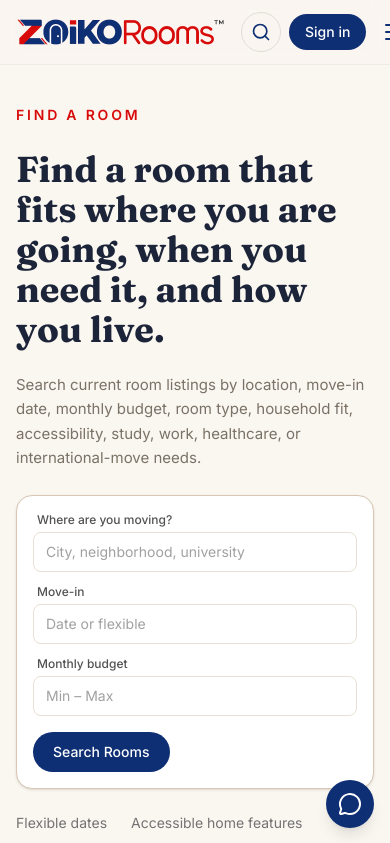
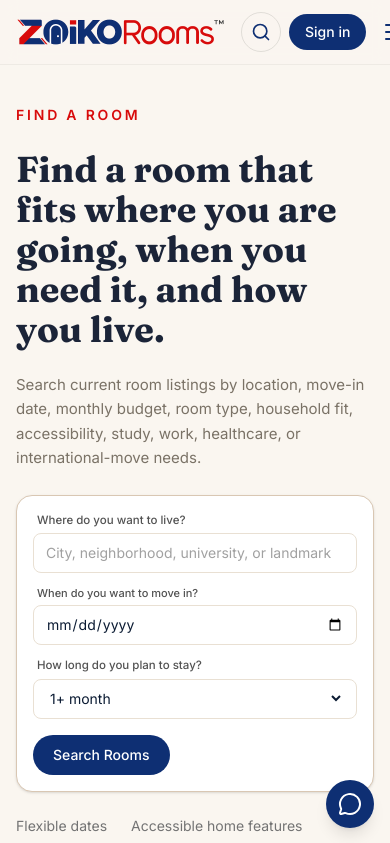
Before and after one commit to ZoikoGroup/zoiko-rooms-react, a Next.js app: page /find-a-room in a window 390 px wide. Shown: the top 843 px of the page. Built offline with nearby package versions, Linux system fonts and the light colour scheme.

Commit message:
Updated how it works & find a room page

```diff
--- a/components/find-a-room/HeroSection.tsx
+++ b/components/find-a-room/HeroSection.tsx
@@ -6,7 +6,11 @@ import { fadeUp } from "@/lib/motion";
 import { useLanguage } from "@/lib/i18n/LanguageProvider";
 import { NaturalImage } from "./NaturalImage";
 
-const tags = ["Flexible dates", "Accessible home features", "Institution or employer"];
+const tags = [
+  "Flexible dates",
+  "Accessible home features",
+  "Institution or employer",
+];
 
 export function HeroSection() {
   const { t } = useLanguage();
@@ -25,9 +29,14 @@ export function HeroSection() {
               variants={fadeUp}
               className="font-heading text-4xl font-bold text-[#1B2438] sm:text-[34px]"
             >
-              {t("Find a room that fits where you are going, when you need it, and how you live.")}
+              {t(
+                "Find a room that fits where you are going, when you need it, and how you live.",
+              )}
             </motion.h1>
-            <motion.p variants={fadeUp} className="max-w-lg text-[15px] leading-relaxed text-[#7A7266]">
+            <motion.p
+              variants={fadeUp}
+              className="max-w-lg text-[15px] leading-relaxed text-[#7A7266]"
+            >
               {t(
                 "Search current room listings by location, move-in date, monthly budget, room type, household fit, accessibility, study, work, healthcare, or international-move needs.",
               )}
@@ -37,37 +46,46 @@ export function HeroSection() {
               variants={fadeUp}
               className="flex flex-col gap-4 rounded-2xl border border-[#D9C7B3] bg-white p-4 shadow-sm"
             >
-              <div className="grid grid-cols-1 gap-3 sm:grid-cols-3">
+              <div className="grid grid-cols-1 gap-3 sm:grid-cols-3 flex-1">
+                {/* Field 1 */}
                 <div className="flex min-w-0 flex-col gap-1">
-                  <span className="px-1 text-xs font-medium text-neutral-600">
-                    {t("Where are you moving?")}
+                  <span className="px-1 text-[11.5px] font-medium text-neutral-600">
+                    {t("Where do you want to live?")}
                   </span>
                   <div className="flex h-10 items-center rounded-lg border border-[#E9E0D3] bg-white px-3">
                     <input
                       type="text"
-                      placeholder={t("City, neighborhood, university")}
+                      placeholder={t("City, neighborhood, university, or landmark")}
                       className="w-full min-w-0 bg-transparent text-sm text-brand-ink outline-none placeholder:text-neutral-400"
                     />
                   </div>
                 </div>
+
+                {/* Field 2 */}
                 <div className="flex min-w-0 flex-col gap-1">
-                  <span className="px-1 text-xs font-medium text-neutral-600">{t("Move-in")}</span>
+                  <span className="px-1 text-[11px] font-medium text-neutral-600">
+                    {t("When do you want to move in?")}
+                  </span>
                   <div className="flex h-10 items-center rounded-lg border border-[#E9E0D3] bg-white px-3">
                     <input
-                      type="text"
-                      placeholder={t("Date or flexible")}
+                      type="date"
                       className="w-full min-w-0 bg-transparent text-sm text-brand-ink outline-none placeholder:text-neutral-400"
                     />
                   </div>
                 </div>
+
+                {/* Field 3 */}
                 <div className="flex min-w-0 flex-col gap-1">
-                  <span className="px-1 text-xs font-medium text-neutral-600">{t("Monthly budget")}</span>
+                  <span className="px-1 text-[11.5px] font-medium text-neutral-600">
+                    {t("How long do you plan to stay?")}
+                  </span>
                   <div className="flex h-10 items-center rounded-lg border border-[#E9E0D3] bg-white px-3">
-                    <input
-                      type="text"
-                      placeholder={t("Min – Max")}
-                      className="w-full min-w-0 bg-transparent text-sm text-brand-ink outline-none placeholder:text-neutral-400"
-                    />
+                    <select className="w-full min-w-0 bg-transparent text-sm text-brand-ink outline-none cursor-pointer">
+                      <option value="1+ month">{t("1+ month")}</option>
+                      <option value="3+ months">{t("3+ months")}</option>
+                      <option value="6+ months">{t("6+ months")}</option>
+                      <option value="12+ months">{t("12+ months")}</option>
+                    </select>
                   </div>
                 </div>
               </div>
@@ -86,10 +104,15 @@ export function HeroSection() {
             </motion.div>
           </div>
 
-          <motion.div variants={fadeUp} className="w-full overflow-hidden rounded-4xl">
+          <motion.div
+            variants={fadeUp}
+            className="w-full overflow-hidden rounded-4xl"
+          >
             <NaturalImage
               src="/images/find-a-room/hero-bedroom.png"
-              alt={t("Bright private room with plants, ready to search and book")}
+              alt={t(
+                "Bright private room with plants, ready to search and book",
+              )}
             />
           </motion.div>
         </Reveal>
--- a/components/how-it-works-overview/HeroSection.tsx
+++ b/components/how-it-works-overview/HeroSection.tsx
@@ -14,9 +14,9 @@ export function HeroSection() {
   return (
     <section className="border-b border-[#E9E0D3] py-12 sm:py-16">
       <Container>
-        <Reveal className="mx-auto flex max-w-3xl flex-col items-center gap-5 text-center">
+        <Reveal className="mx-auto flex max-w-3xl flex-col items-center gap-4 text-center">
           <Eyebrow>{t("How It Works")}</Eyebrow>
-          <motion.h1 variants={fadeUp} className="font-heading text-3xl font-medium text-brand-navy sm:text-[42px] sm:leading-[1.15]">
+          <motion.h1 variants={fadeUp} className="font-heading text-3xl font-medium text-brand-navy sm:text-[36px] sm:leading-[1.15]">
             {t(
               "Understand the complete room journey — from first search or draft to agreement, payment, move-in, and support.",
             )}
@@ -28,10 +28,10 @@ export function HeroSection() {
           </Paragraph>
 
           <motion.div variants={fadeUp} className="flex flex-col gap-3 sm:flex-row">
-            <Button href="/how-it-works/for-room-seekers" size="lg" variant="secondary">
+            <Button href="/how-it-works/for-room-seekers" size="sm" variant="secondary">
               {t("I Need a Room")}
             </Button>
-            <Button href="/how-it-works/for-providers" size="lg" variant="outline-red">
+            <Button href="/how-it-works/for-providers" size="sm" variant="outline-red">
               {t("I Provide a Room")}
             </Button>
           </motion.div>
```
